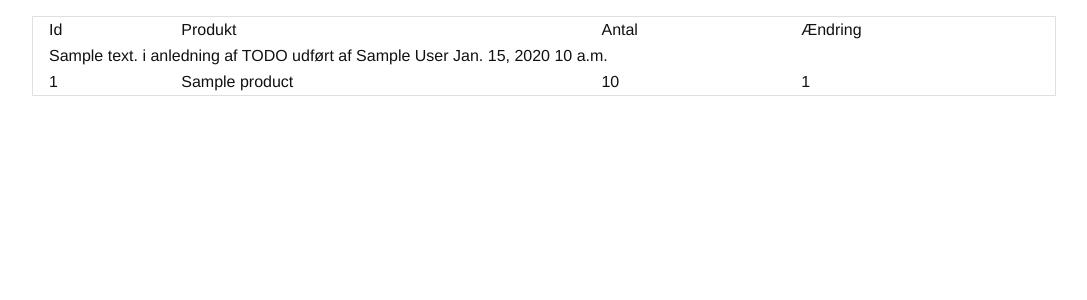
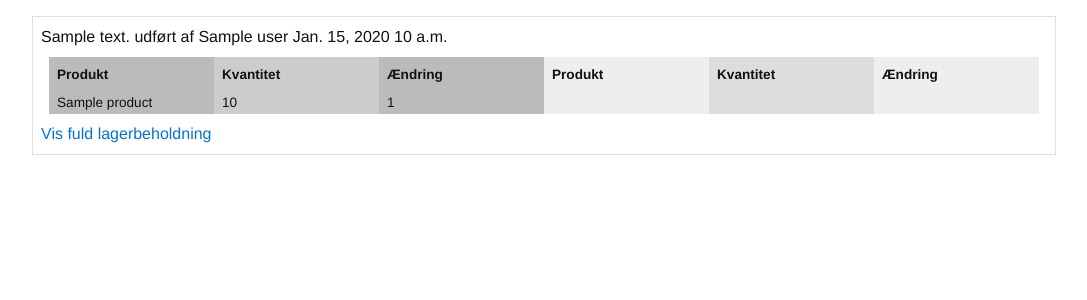
Before and after one commit to datalogisk-kantineforening/mobilager2, a Django app: page /history in a window 1280 px wide. Shown: the part 124-424 px from the top of the page, without its empty margins (96-1183 px from the left). Run offline with Django 3.2, Linux system fonts and the light colour scheme; tables that the repository leaves empty hold one stand-in row (values such as "Sample post").

Commit message:
Improved history view

```diff
--- a/inventory/templates/history.html
+++ b/inventory/templates/history.html
@@ -2,36 +2,52 @@
 
 {% block header %} Historik {% endblock %}
 
-
 {% block nav-history %}btn-primary{% endblock %}
 
+{% block script %}
+<style type="text/css">
+  .bg-1d { background-color: #BBBBBB; }
+  .bg-1l { background-color: #CCCCCC; }
+  .bg-2d { background-color: #DDDDDD; }
+  .bg-2l { background-color: #EEEEEE; }
+</style>
+{% endblock %}
 
 {% block content %}
 
-<table class="border tablesorter" >
-  <thead>
-    <tr>
-      <td>Id</td>
-      <td>Produkt</td>
-      <td>Antal</td>
-      <td>Ændring</td>
-    </tr>
-  </thead>
-  <tbody>
-    {% for event in events %}
-    <tr>
-      <td colspan="4">{{ event.description }} i anledning af TODO udført af {% for u in event.eventname_set.all %}{{ u|capfirst }} {% endfor %} {{ event.date }} {{ event.time }}</td>
-    </tr>
-    {% for change in event.change_set.all %}
-    <tr>
-      <td>{{ change.pk }}</td>
-      <td>{{ change.product }}</td>
-      <td>{{ change.quantity }}</td>
-      <td>{{ change.delta }}</td>
-    </tr>
-    {% endfor %}
-  {% endfor %}
-  </tbody>
-</table>
+{% load danishlist %}
 
+{% for event in events %}
+<div class="container border mb1 p1">
+  {{ event.description }} udført af
+    {# {% for u in event.eventname_set.all %}{{ u|capfirst }} {% endfor %} #}
+    {{ event.eventname_set.all|danishlist }}
+  {{ event.date }} {{ event.time }}
+
+
+  <div class="clearfix p1" style="font-size: 0.85em">
+      <div class="col col-2 p1 bold bg-1d">Produkt</div>
+      <div class="col col-2 p1 bold bg-1l">Kvantitet</div>
+      <div class="col col-2 p1 bold bg-1d">Ændring</div>
+      <div class="col col-2 p1 bold bg-2l">Produkt</div>
+      <div class="col col-2 p1 bold bg-2d">Kvantitet</div>
+      <div class="col col-2 p1 bold bg-2l">Ændring</div>
+
+      {% for change in event.change_set.all %}
+
+      <div class="col col-2 px1 {{ forloop.counter|divisibleby:2|yesno:'bg-2l,bg-1d' }}">{{ change.product }}</div>
+      <div class="col col-2 px1 {{ forloop.counter|divisibleby:2|yesno:'bg-2d,bg-1l' }}">{{ change.quantity }}</div>
+      <div class="col col-2 px1 {{ forloop.counter|divisibleby:2|yesno:'bg-2l,bg-1d' }}">{{ change.delta }}</div>
+      {% endfor %}
+
+      {% if not event.change_set.all|length|divisibleby:2 %}
+      <div class="col col-2 px1 bg-2l">&nbsp;</div>
+      <div class="col col-2 px1 bg-2d">&nbsp;</div>
+      <div class="col col-2 px1 bg-2l">&nbsp;</div>
+      {% endif %}
+
+  </div>
+  <a href="#">Vis fuld lagerbeholdning</a>
+</div>
+{% endfor %}
 {% endblock %}
--- /dev/null
+++ b/inventory/templatetags/danishlist.py
@@ -0,0 +1,17 @@
+from django import template
+
+register = template.Library()
+
+# FIXME: This filter is in fact not safe and should handle string escaping
+@register.filter(is_safe=True)
+def danishlist(l):
+    cl = list(map(lambda x: str(x).capitalize(), l))
+    if len(cl) == 0:
+        ret = ""
+    elif len(cl) == 1:
+        ret = cl[0]
+    elif len(cl) == 2:
+        ret = cl[0] + " og " + cl[1]
+    else:
+        ret = ', '.join(cl[:-2]) + ", " + cl[-2] + " og " + cl[-1]
+    return ret
```
Also changed, not shown: inventory/templatetags/__init__.py (added).
